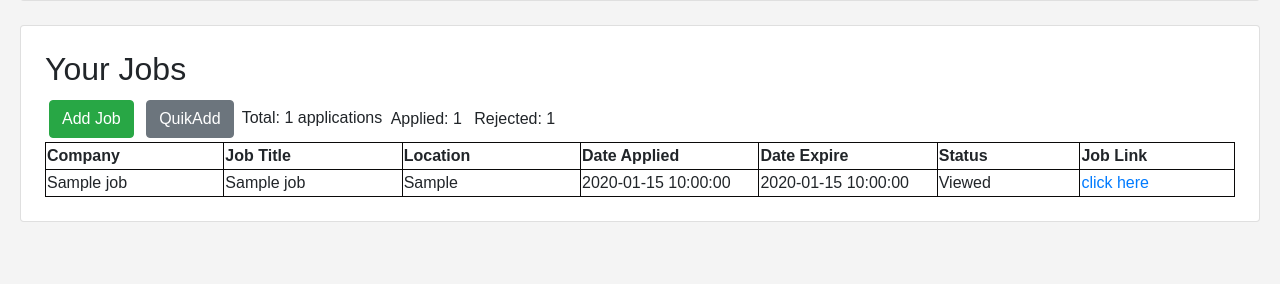
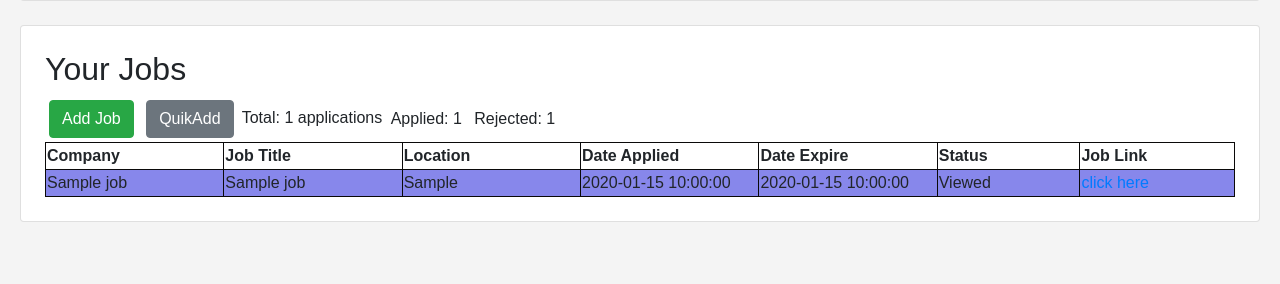
Before and after one commit to andygqw/JobApplicationRecorder, a Flask app: template templates/dashboard.html in a window 1280 px wide. Shown: the part 243-527 px from the top of the page. Run offline with Flask 3, Linux system fonts and the light colour scheme; the template is opened without the code that fills it: most values are stand-ins (such as "Sample title", 1, 10 or a date in 2020); some libraries are stand-ins or nearby versions.

Commit message:
added bgcolor for viewed applications

```diff
--- a/static/css/style.css
+++ b/static/css/style.css
@@ -115,6 +115,10 @@ button:hover {
     background-color: rgb(244, 122, 122);
 }
 
+.viewed {
+    background-color: rgb(135, 135, 235);
+}
+
 .modal {
     display: none;
     position: fixed;
--- a/templates/dashboard.html
+++ b/templates/dashboard.html
@@ -62,7 +62,7 @@
                                 data-job-description="{{ job.job_description | escape }}"
                                 data-notes="{{ job.notes | escape }}"
                                 data-isMarked="{{ job.isMarked }}"
-                                class="{{ 'rejected' if job.status in ['Rejected', 'Gave up'] else 'highlighted' if job.isMarked == '1' else '' }}">
+                                class="{{ 'rejected' if job.status in ['Rejected', 'Gave up'] else 'highlighted' if job.isMarked == '1' else 'viewed' if job.status == 'Viewed' else '' }}">
 
                                 <td>{{ job.company_name }}</td>
                                 <td>{{ job.job_title }}</td>
```
